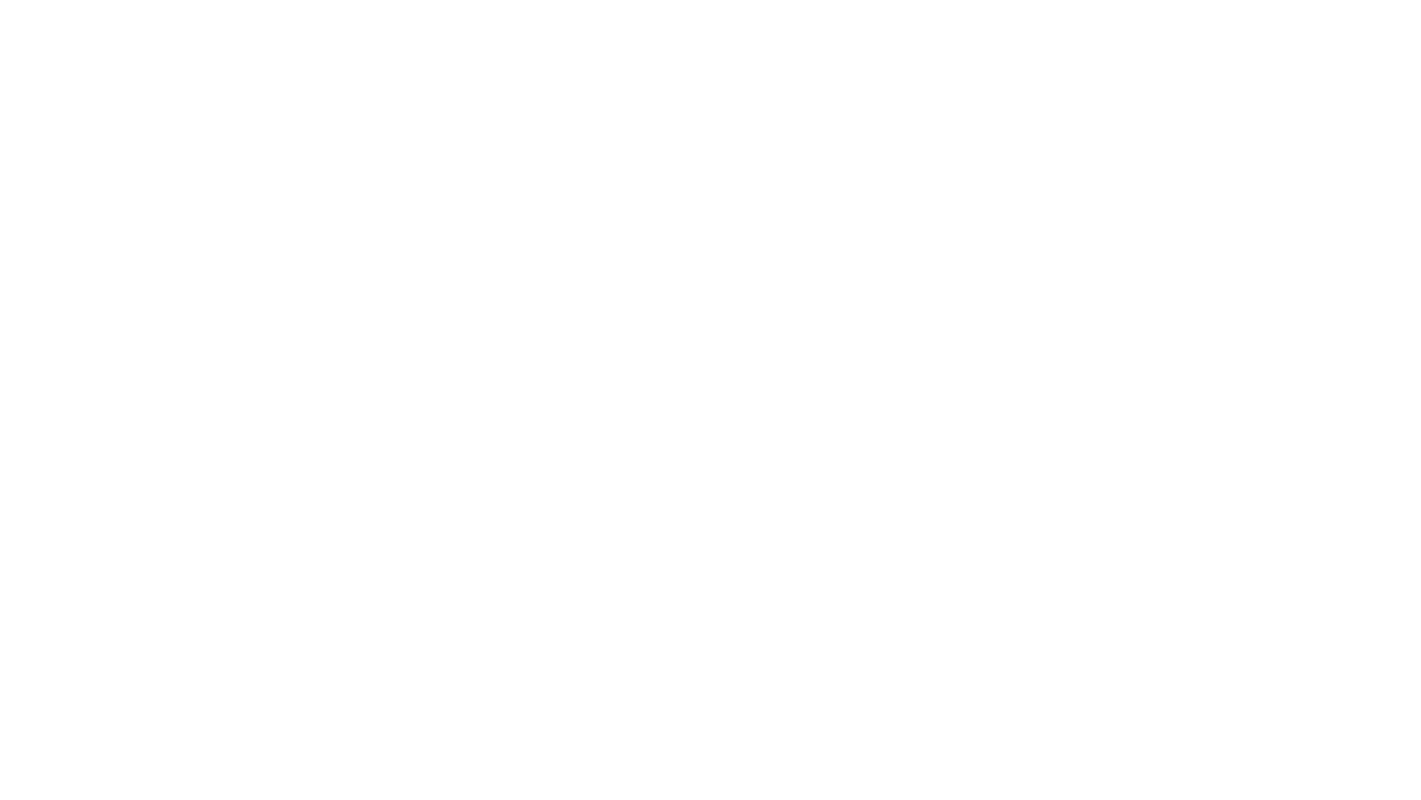
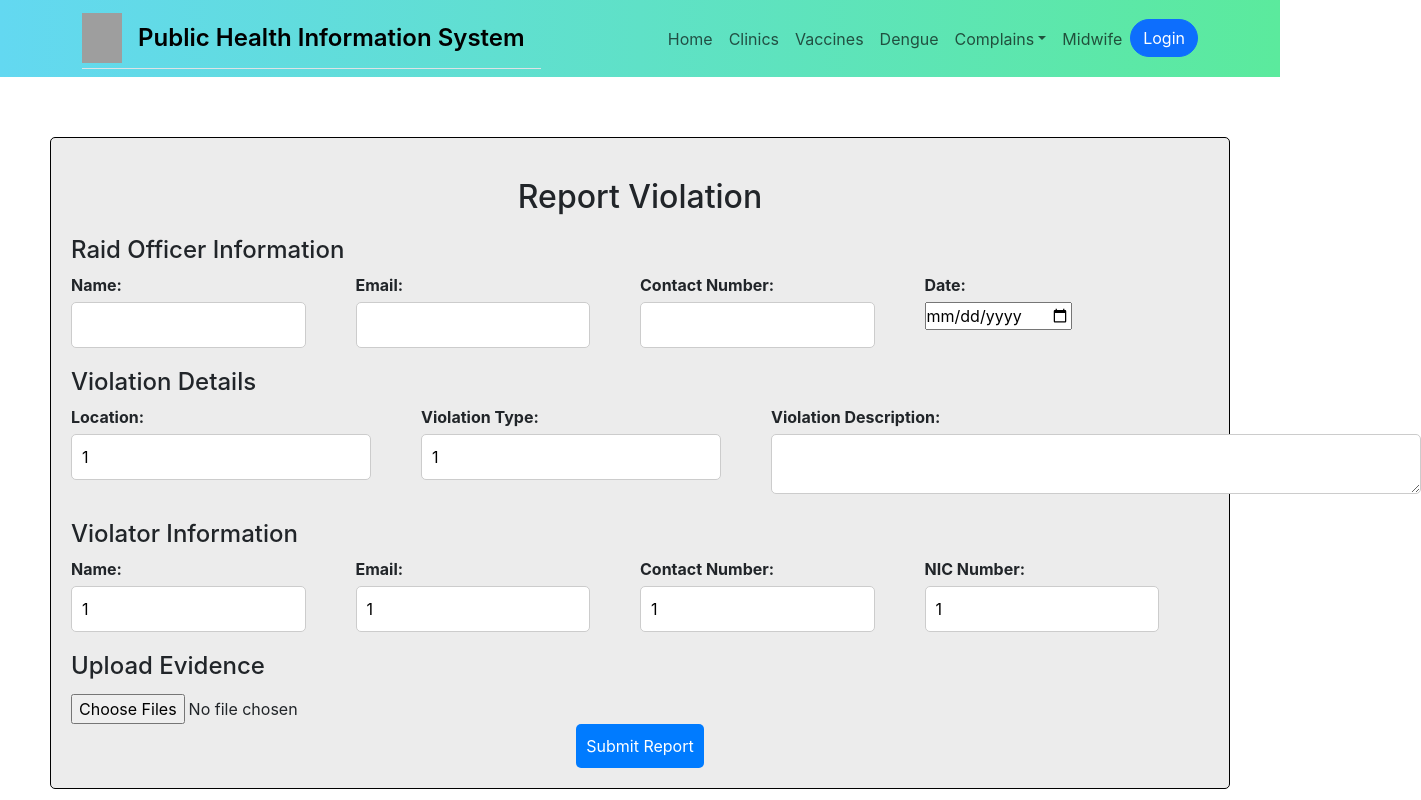
Before and after one commit to IT22025180/Public-Health-Care-System, a React (Create React App) app in the folder frontend/: page /Fine-And-court-Submit-Reports/1/1/1/1/1/1/1 in a window 1280 px wide. Before the commit this address had no page. Shown: the top 800 px of the page, 1421 px wide, since content can reach past the window. Built offline with nearby package versions, Linux system fonts and the light colour scheme; grey boxes are pictures that could not be loaded.

Commit message:
Maleesha

```diff
--- a/frontend/src/App.js
+++ b/frontend/src/App.js
@@ -138,7 +138,7 @@ function App() {
 
         {/* Maleesha */}
         <Route path='/Fine-And-court' element={<FineAndCourt />} />
-        <Route path='/Fine-And-court-Submit-Reports/:vname/:vemail/:vcno/:vnic/:vtype/:location' element={<FCReportForm />} />
+        <Route path='/Fine-And-court-Submit-Reports/:vname/:vemail/:vcno/:vnic/:vtype/:location/:details' element={<FCReportForm />} />
         <Route path='/Fine-And-court-Document-Management' element={<FCDocManage />} />
         <Route path='/F&CDocumentManagementTabe' element={<FCDMTable />} />
         <Route path='/Fine-And-court-Analyse' element={<FCAnalyse />} />
--- a/frontend/src/pages/FCReportForm.js
+++ b/frontend/src/pages/FCReportForm.js
@@ -182,11 +182,11 @@ const FCReportForm = () => {
           <div className='Vdetails'>
             <div>
               <label>Location:</label>
-              <p>{location}</p>
+              <input type="text" name="name" value={location}  readOnly/>
             </div>
             <div>
               <label>Violation Type:</label>
-              <p>{vtype}</p>
+              <input type="text" name="name" value={vtype}  readOnly/>
             </div>
             <div>
               <label>Violation Description:</label>
@@ -200,19 +200,19 @@ const FCReportForm = () => {
           <div className='Vinfo'>
             <div>
               <label>Name:</label>
-              <p>{vname}</p>
+              <input type="text" name="name" value={vname}  readOnly/>
             </div>
             <div>
               <label>Email:</label>
-              <p>{vemail}</p>
+              <input type="text" name="name" value={vemail}  readOnly/>
             </div>
             <div>
               <label>Contact Number:</label>
-              <p>{vcno}</p>
+              <input type="text" name="name" value={vcno}  readOnly/>
             </div>
             <div>
               <label>NIC Number:</label>
-              <p>{vnic}</p>
+              <input type="text" name="name" value={vnic}  readOnly/>
             </div>
           </div>
 
--- a/frontend/src/pages/RaidSubTable.js
+++ b/frontend/src/pages/RaidSubTable.js
@@ -90,7 +90,6 @@ const RaidSubTable = () => {
                             <th>Vialation type</th>
                             <th>Location</th>
                             <th>Details</th>
-                            <th>Special Notes</th>
                             <th>Edit</th>
                             <th>Delete</th>
                             <th>Generate PDF</th>
@@ -108,7 +107,6 @@ const RaidSubTable = () => {
                                     <th>{submission.vtype}</th>
                                     <th>{submission.location}</th>
                                     <th>{submission.details}</th>
-                                    <th>{submission.specialNotes}</th>
                                     <tbody className='actionButtons'>
 
                                         <Link to={`/RaidSubFormEdit/${submission._id}/${submission.location}/${submission.details}/${submission.specialNotes}`}>
@@ -124,7 +122,7 @@ const RaidSubTable = () => {
                                     </tbody>
                                     <td>
                                         <button className="btn-primary" onClick={() => navigate(`/Fine-And-court-Submit-Reports/${submission.vname}/${submission.vemail}/${submission.vcno}
-                                        /${submission.vnic}/${submission.vtype}/${submission.location}`)}>FineAndCourt</button>
+                                        /${submission.vnic}/${submission.vtype}/${submission.location}/${submission.details}`)}>FineAndCourt</button>
                                     </td>
                                 </tr>
                             ))
```
